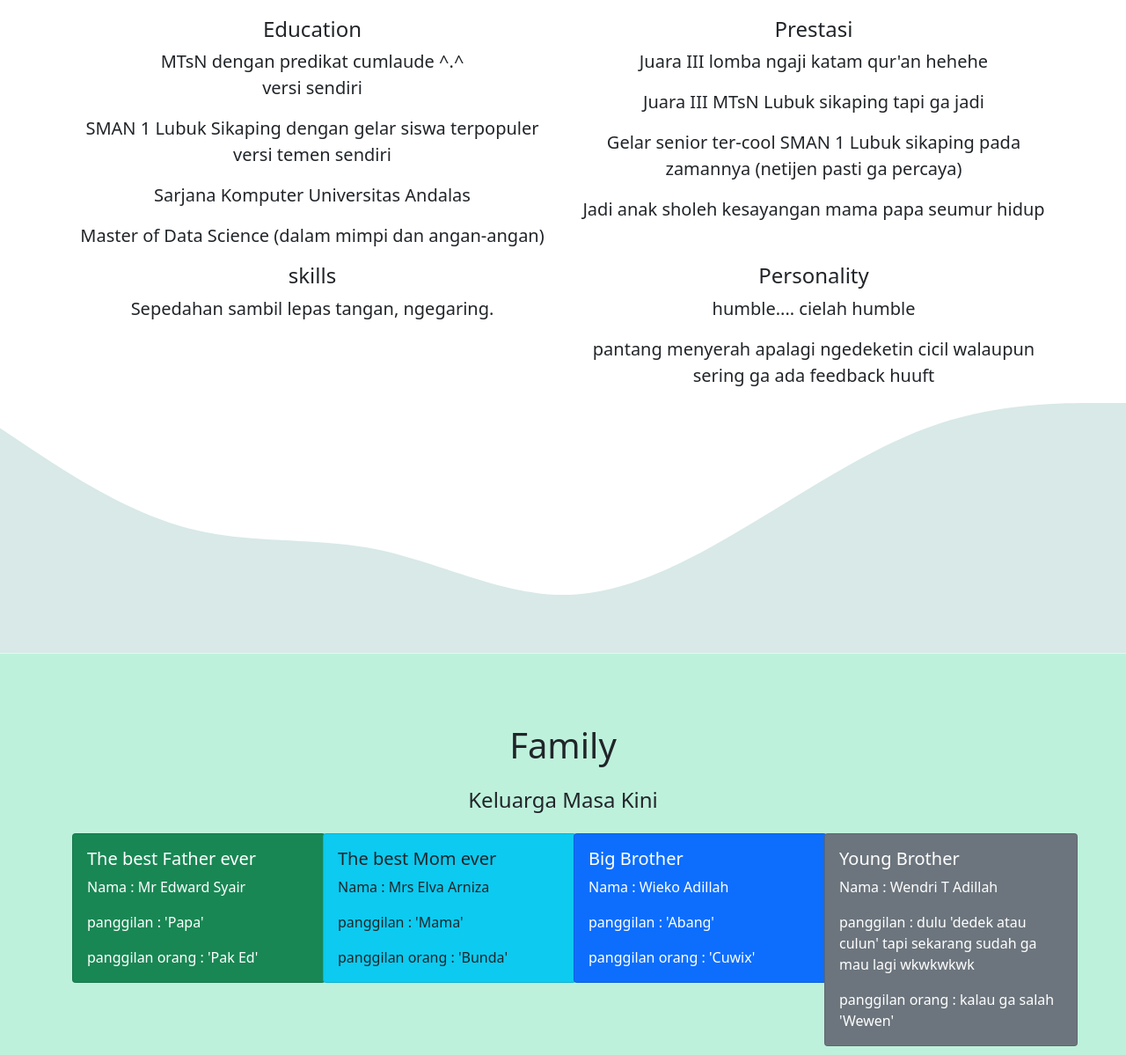
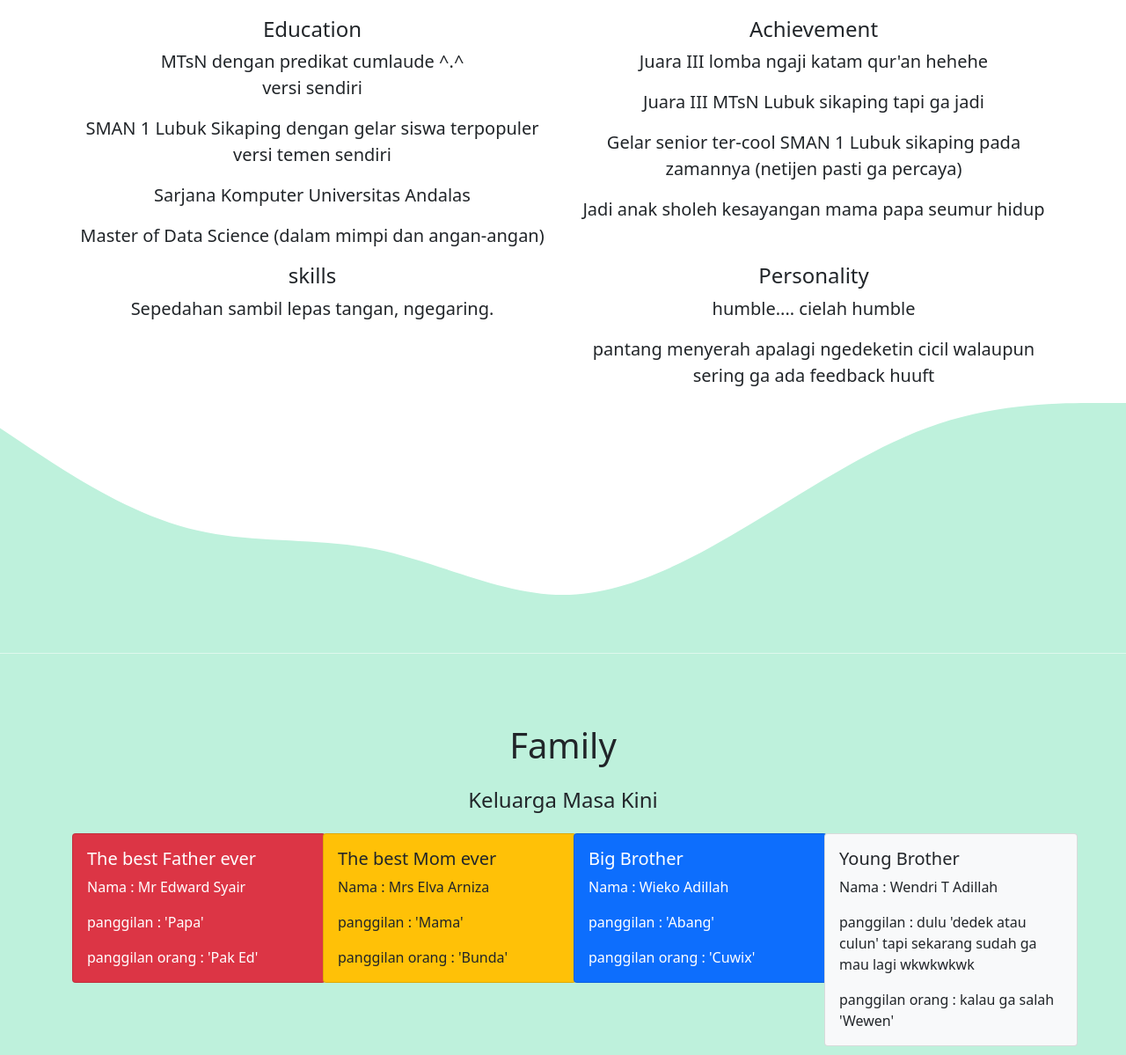
Before and after one commit to ForCicil/forcicil.github.io, a plain HTML site: page index.html in a window 1280 px wide. Shown: the part 741-1940 px from the top of the page at 88% size. Drawn offline with nearby package versions, Linux system fonts and the light colour scheme.

Commit message:
finall to show up

```diff
--- a/index.html
+++ b/index.html
@@ -13,7 +13,7 @@
 
     <link rel="stylesheet" href="style.css" />
 
-    <title>Portfolio | Wengki Adillah</title>
+    <title>CV Buat Cicil</title>
   </head>
   <body id="home">
     <!--start navbar-->
@@ -77,7 +77,7 @@
             <p>Master of Data Science (dalam mimpi dan angan-angan)<br/></p>
           </div>
           <div class="col-md-6">
-            <h4>Prestasi</h4>
+            <h4>Achievement</h4>
             <p>Juara III lomba ngaji katam qur'an hehehe</p>
             <p>Juara III MTsN Lubuk sikaping tapi ga jadi</p>
             <p>Gelar senior ter-cool SMAN 1 Lubuk sikaping pada zamannya (netijen pasti ga percaya)</p>
@@ -98,7 +98,7 @@
       </div>
       <svg xmlns="http://www.w3.org/2000/svg" viewBox="0 0 1440 320">
         <path
-          fill="rgb(216, 233, 231)"
+          fill="rgb(190, 241, 220)"
           fill-opacity="1"
           d="M0,32L40,58.7C80,85,160,139,240,160C320,181,400,171,480,186.7C560,203,640,245,720,245.3C800,245,880,203,960,154.7C1040,107,1120,53,1200,26.7C1280,0,1360,0,1400,0L1440,0L1440,320L1400,320C1360,320,1280,320,1200,320C1120,320,1040,320,960,320C880,320,800,320,720,320C640,320,560,320,480,320C400,320,320,320,240,320C160,320,80,320,40,320L0,320Z"
         ></path>
@@ -121,7 +121,7 @@
         </div>
         <div class="row">
           <div class="col-md-3 mb-3">
-            <div class="card text-white bg-success" style="width: 18rem;">
+            <div class="card text-white bg-danger mb-3" style="width: 18rem;">
               <div class="card-body">
                 <h5 class="card-title">The best Father ever</h5>
                 <p class="card-text">Nama : Mr Edward Syair</p>
@@ -131,7 +131,7 @@
             </div>
           </div>
           <div class="col-md-3 mb-3">
-            <div class="card text-dark bg-info mb-3" style="width: 18rem;">
+            <div class="card text-dark bg-warning mb-3" style="width: 18rem;">
               <div class="card-body">
                 <h5 class="card-title">The best Mom ever</h5>
                 <p class="card-text">Nama : Mrs Elva Arniza</p>
@@ -151,7 +151,7 @@
             </div>
           </div>
           <div class="col-md-3 mb-3">
-            <div class="card text-white bg-secondary" style="width: 18rem;">
+            <div class="card text-dark bg-light mb-3" style="width: 18rem;">
               <div class="card-body">
                 <h5 class="card-title">Young Brother</h5>
                 <p class="card-text">Nama : Wendri T Adillah</p>
@@ -206,7 +206,7 @@
       </div>
       <svg xmlns="http://www.w3.org/2000/svg" viewBox="0 0 1440 320">
         <path
-          fill="lightseagreen"
+          fill="rgb(32, 178, 105)"
           fill-opacity="1"
           d="M0,224L80,240C160,256,320,288,480,282.7C640,277,800,235,960,218.7C1120,203,1280,213,1360,218.7L1440,224L1440,320L1360,320C1280,320,1120,320,960,320C800,320,640,320,480,320C320,320,160,320,80,320L0,320Z"
         ></path>
@@ -217,7 +217,7 @@
   test branch master
       -->
     <!--start footer-->
-    <footer style="background-color:rgb(32, 178, 105)" class="text-white text-center p-3">
+    <footer style="background-color: rgb(32, 178, 105)" class="text-white text-center p-3">
       <p>Created with <i class="bi bi-heart-fill text-danger"></i> for Cicil by <a href="" class="text-white fw-bold">Wengki Adillah</a></p>
     </footer>
     <!--end footer-->
```
